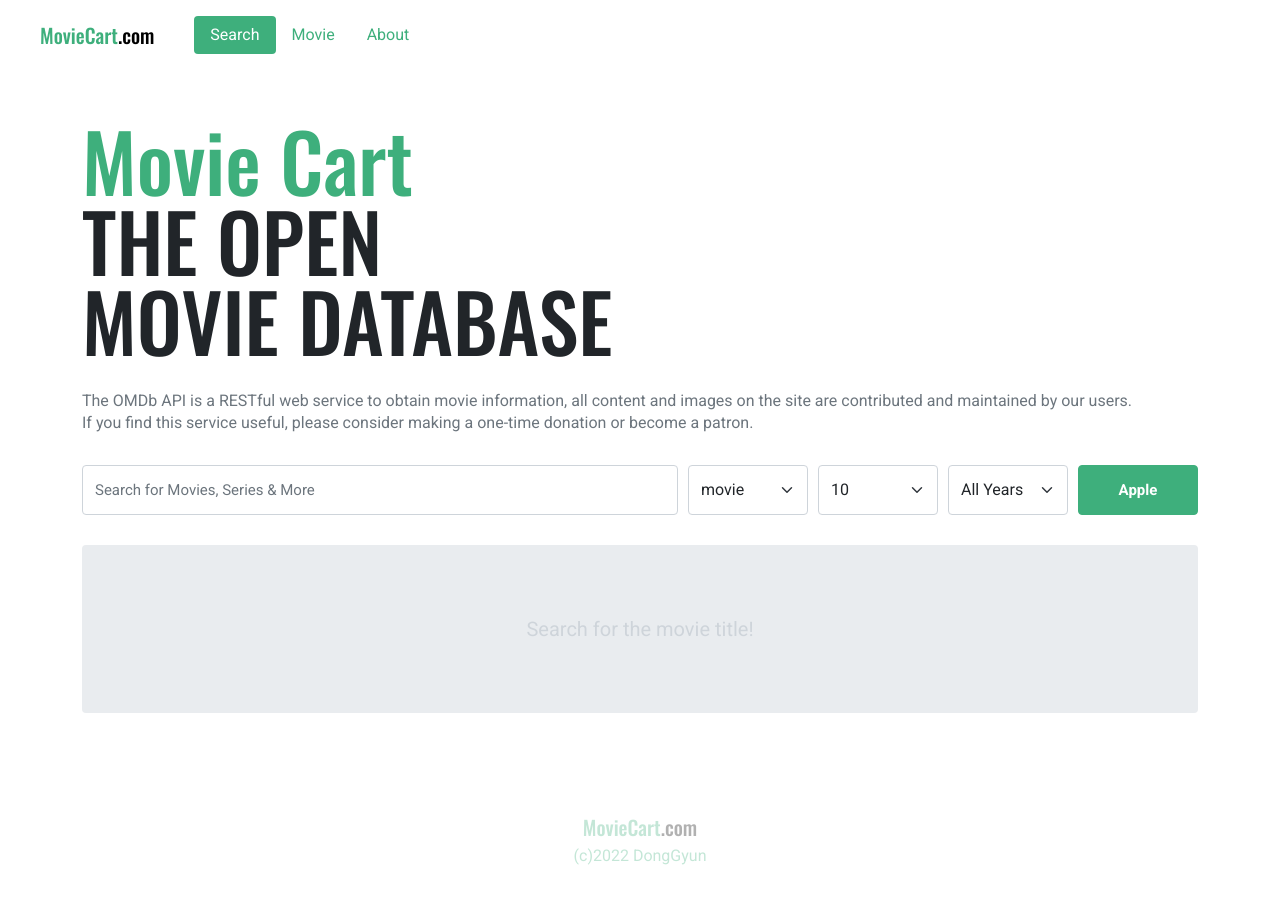
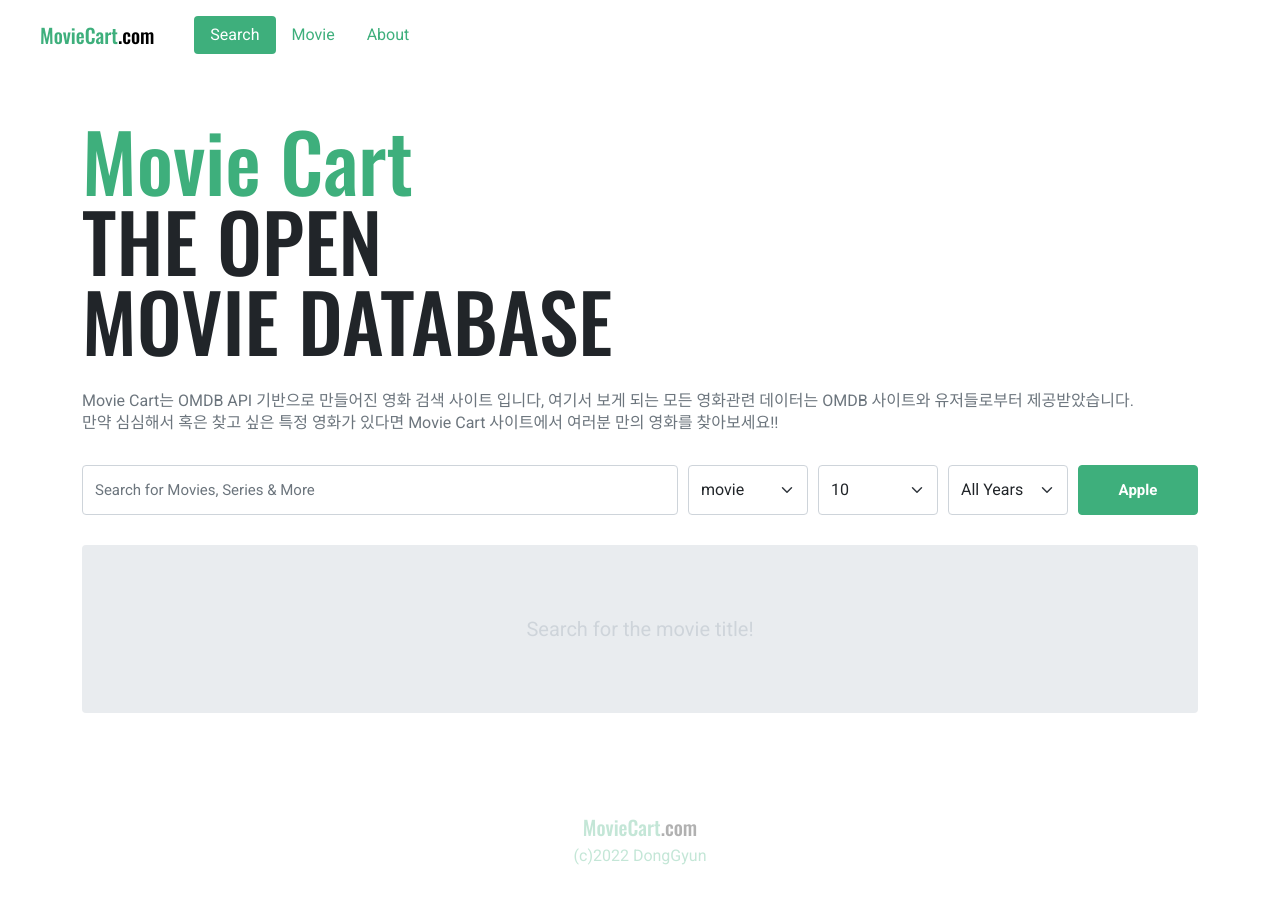
Before and after one commit to seadonggyun4/MovieCart, a Vue app: page /about in a window 1280 px wide. Shown: the top 904 px of the page. Built offline with nearby package versions, Linux system fonts and the light colour scheme.

Commit message:
💄 페이지 일부 영어 한글화

```diff
--- a/src/components/Headline.vue
+++ b/src/components/Headline.vue
@@ -6,8 +6,8 @@
       MOVIE DATABASE
     </h1>
     <p>
-      The OMDb API is a RESTful web service to obtain movie information, all content and images on the site are contributed and maintained by our users.<br />
-      If you find this service useful, please consider making a one-time donation or become a patron.
+      Movie Cart는 OMDB API 기반으로 만들어진 영화 검색 사이트 입니다, 여기서 보게 되는 모든 영화관련 데이터는 OMDB 사이트와 유저들로부터 제공받았습니다.<br />
+      만약 심심해서 혹은 찾고 싶은 특정 영화가 있다면 Movie Cart 사이트에서 여러분 만의 영화를 찾아보세요!!
     </p>
   </div>
 </template>
--- a/src/components/Search.vue
+++ b/src/components/Search.vue
@@ -58,7 +58,7 @@ export default {
         },
         {
           name:'number',//아이템 한번에 볼 숫자
-          items: [10, 20, 30]
+          items: [10, 20, 30, 40, 50, 60, 70, 80, 100]
         },
         {
           name:'year',//연도 => 비어있다.
```
